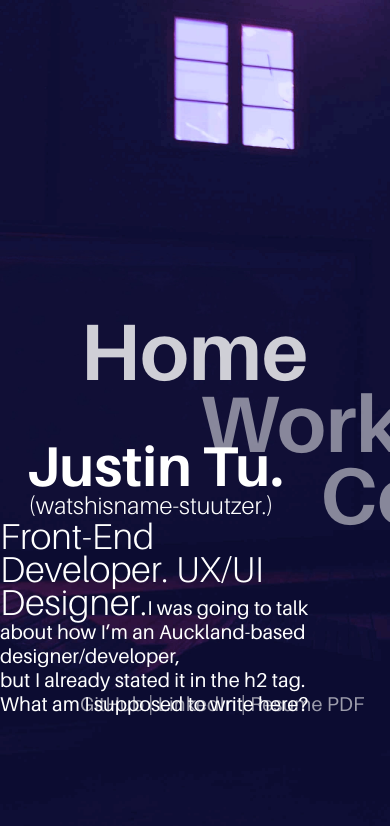
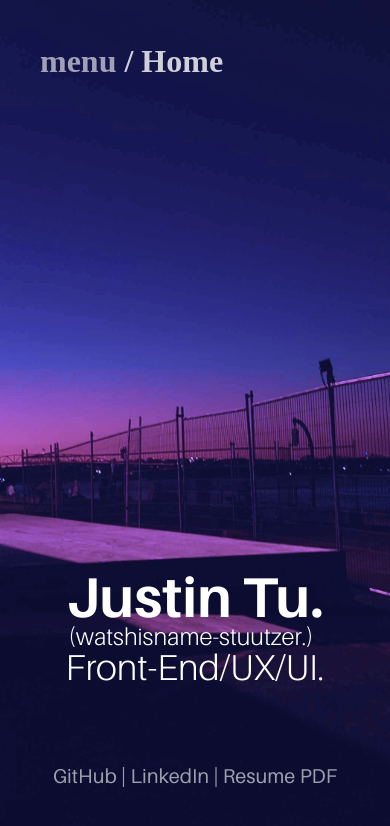
Before and after one commit to stuutzer/watshisname-stuutzer, a Next.js app: page / in a window 390 px wide. Shown: the top 826 px of the page. Built offline with nearby package versions, Linux system fonts and the light colour scheme.

Commit message:
style: implementation of responsive layout for 1080p displays

```diff
--- a/app/components/navigation.tsx
+++ b/app/components/navigation.tsx
@@ -31,6 +31,7 @@ export default function Navigation() {
     };
 
     const[isMenuOpen, setIsMenuOpen] = useState(false);
+
     let buttonText = "menu";
     if (isMenuOpen){
         buttonText = "back";
--- a/app/globals.css
+++ b/app/globals.css
@@ -73,7 +73,6 @@ a {
   margin: 0;
   padding: 0;
   transition: 0.3s;
-
 }
 
 .nav-current {
@@ -338,7 +337,6 @@ footer {
 
 @media (max-width: 1200px) and (max-height: 1300px) {
   .content {
-    backdrop-filter: blur(0.25rem);
     display: flex;
     flex-direction: column;
     align-items: center;
@@ -358,31 +356,6 @@ footer {
     width: calc(100vw - 10rem);
     height: 5rem;
     position: fixed;
-  }
-
-  .hp-main {
-    bottom: 8rem;
-    position: fixed;
-    right: auto;
-  }
-
-  .hp-title {
-    display: flex;
-    flex-direction: column;
-    align-items: center;
-    justify-content: center;
-  }
-
-  .hp-occupation {
-    display: none;
-  }
-
-  .hp-occupation-mobile {
-    display: inline;
-  }
-
-  .hp-text {
-    display: none;
   }
 
   .wp-main {
@@ -419,6 +392,34 @@ footer {
   }
 }
 
+@media (max-width:850px) and (max-height:1300px) {
+  .hp-main {
+    bottom: 10rem;
+    position: fixed;
+    right: auto;
+  }
+
+  .hp-title {
+    display: flex;
+    flex-direction: column;
+    align-items: center;
+    justify-content: center;
+  }
+
+  .hp-occupation {
+    display: none;
+  }
+
+  .hp-occupation-mobile {
+    display: inline;
+  }
+
+  .hp-text {
+    display: none;
+  }
+}
+
+
 @media (max-width: 700px) and (max-height: 1300px) {
   .menu-header {
     width: calc(100vw - 5rem);
@@ -441,84 +442,31 @@ footer {
   }
 }
 
-@media (max-width: 1200px) and (max-height: 950px) {
-  .content {
-    backdrop-filter: none;
-    display: inline;
-    color: white;
-    z-index: 1;
-    height: 100vh;
-    position: fixed;
-    width: 100vw;
+
+@media (max-width: 2000px) and (max-height: 950px) {
+  .wp-work-img {
+    width: 70%;
   }
 
-  .background {
-    background-position: left 75%;
+}
+
+@media (max-width: 1200px) and (max-height: 950px) {
+  .wp-work-img {
+    width: 60%;
   }
 
-  .nav-main {
-    display: flex;
+}
+
+@media (max-width: 1000px) and (max-height: 950px) {
+  .wp-work-img {
+    width: 75%;
   }
 
-  .menu-header {
-    display: none;
-  }
+}
 
-  .hp-main {
-    bottom: 8rem;
-    position: fixed;
-    right: 5rem;
-  }
-
-  .hp-title {
-    display: flex;
-    flex-direction: column;
-    align-items: center;
-    justify-content: normal;
-  }
-
-  .hp-occupation {
-    display: inline;
-  }
-
-  .hp-occupation-mobile {
-    display: none;
-  }
-
-  .hp-text {
-    display: inline;
-  }
-
-  .wp-main {
-    height: calc(100vh - 10rem);
-    padding: 5rem;
-    position: static;
-    right: auto;
-    width: calc(100vw - 10rem);
-  }
-
-  .wp-work {
-    height: 100vh;
-  }
-
-  .wp-work-top {
-    flex-direction: column;
-  }
-
-  .wp-work-number {
-    font-size: 1.5rem;
-    font-weight: 400;
-    margin: 0.5rem 0 0 0;
-  }
-
+@media (max-width: 750px) and (max-height: 950px) {
   .wp-work-img {
     width: 90%;
   }
 
-  footer {
-    display: inline;
-    height: auto;
-    bottom: 8rem;
-    left: 5rem;
-  }
 }
```
